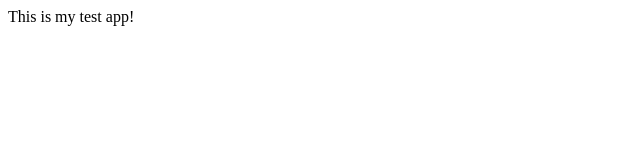
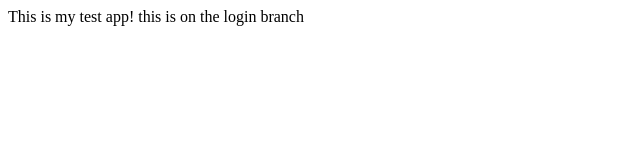
Before and after one commit to Jamie217/testRepository, a plain HTML site: page index.html in a window 1280 px wide. Shown: the whole page, without its empty margins (0-640 px from the left). Drawn offline with Linux system fonts and the light colour scheme.

Commit message:
added to login branch

```diff
--- a/index.html
+++ b/index.html
@@ -2,5 +2,6 @@
   <title>This is the title</title>
   <body>
     This is my test app!
+    this is on the login branch
   </body>
 </head>
```
Also changed, not shown: login.html (added).
